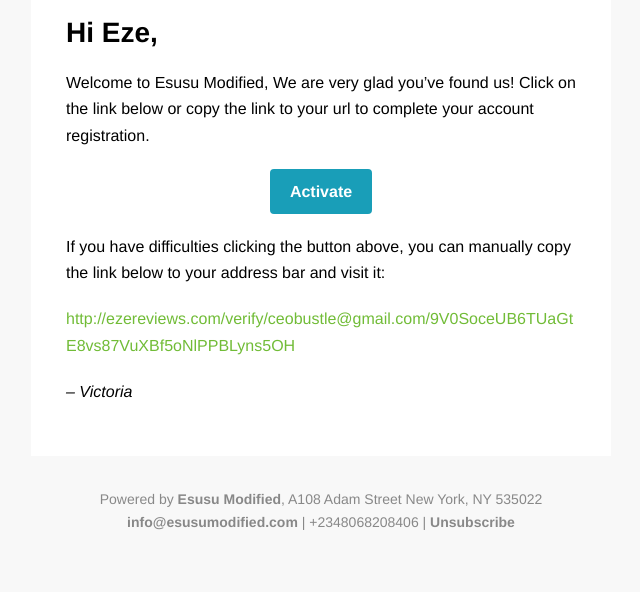
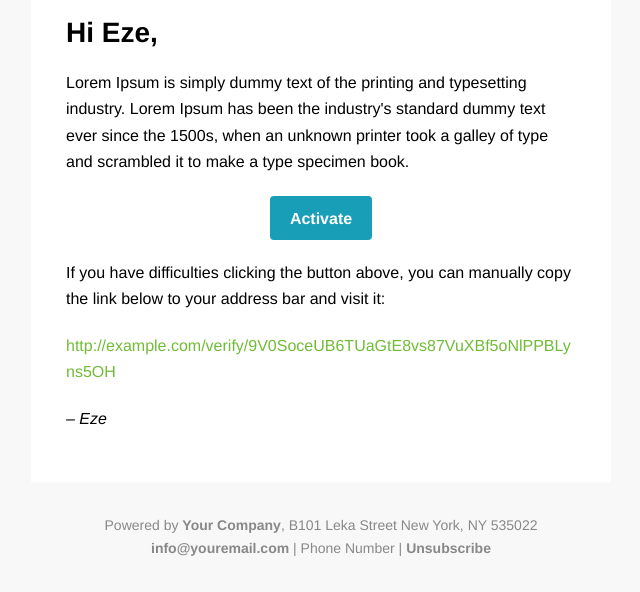
Before and after one commit to ezesundayeze/html-email-template, a plain HTML site: page index.html in a window 1280 px wide. Shown: the part 317-909 px from the top of the page, without its empty margins (319-959 px from the left). Before the commit the page ends 883 px from the top, so only its background shows below. Drawn offline with Linux system fonts and the light colour scheme.

Commit message:
second commit

```diff
--- a/esusu_email.html
+++ b/index.html
@@ -100,13 +100,13 @@ p, ul, ol { font-size: 16px; font-weight: normal; margin-bottom: 20px; }
 
                         <h2>Hi Eze,</h2>
 
-                        <p>Welcome to Esusu Modified, We are very glad you’ve found us! Click on the link below or copy the link to your url to complete your account registration.</p>
+                        <p>Lorem Ipsum is simply dummy text of the printing and typesetting industry. Lorem Ipsum has been the industry's standard dummy text ever since the 1500s, when an unknown printer took a galley of type and scrambled it to make a type specimen book.</p>
 
                         <table>
                             <tr>
                                 <td align="center">
                                     <p>
-                                        <a href="http://ezereviews.com/verify/ceobustle@gmail.com/9V0SoceUB6TUaGtE8vs87VuXBf5oNlPPBLyns5OH" class="button">Activate</a>
+                                        <a href="#" class="button">Activate</a>
                                     </p>
                                 </td>
                             </tr>
@@ -116,11 +116,11 @@ p, ul, ol { font-size: 16px; font-weight: normal; margin-bottom: 20px; }
                            <table>
                                <tr>
                                    <td>
-                                        <p class="url"> <a href="http://ezereviews.com/verify/ceobustle@gmail.com/9V0SoceUB6TUaGtE8vs87VuXBf5oNlPPBLyns5OH">http://ezereviews.com/verify/ceobustle@gmail.com/9V0SoceUB6TUaGtE8vs87VuXBf5oNlPPBLyns5OH</a></p>
+                                        <p class="url"> <a href="#">http://example.com/verify/9V0SoceUB6TUaGtE8vs87VuXBf5oNlPPBLyns5OH</a></p>
                                    </td>
                                </tr>
                            </table>
-                        <p><em>– Victoria</em></p>
+                        <p><em>– Eze</em></p>
 
                     </td>
                 </tr>
@@ -135,10 +135,10 @@ p, ul, ol { font-size: 16px; font-weight: normal; margin-bottom: 20px; }
             <table>
                 <tr>
                     <td class="content footer" align="center">
-                        <p>Powered by <a href="#">Esusu Modified</a>, A108 Adam Street
+                        <p>Powered by <a href="#">Your Company</a>, B101 Leka Street
                             New York, NY 535022</p>
-                        <p><a href="mailto:">info@esusumodified.com</a> |<phone>
-                            +2348068208406</phone> | <a href="#">Unsubscribe</a></p>
+                        <p><a href="mailto:">info@youremail.com</a> |<phone>
+                            Phone Number</phone> | <a href="#">Unsubscribe</a></p>
                     </td>
                 </tr>
             </table>
```
